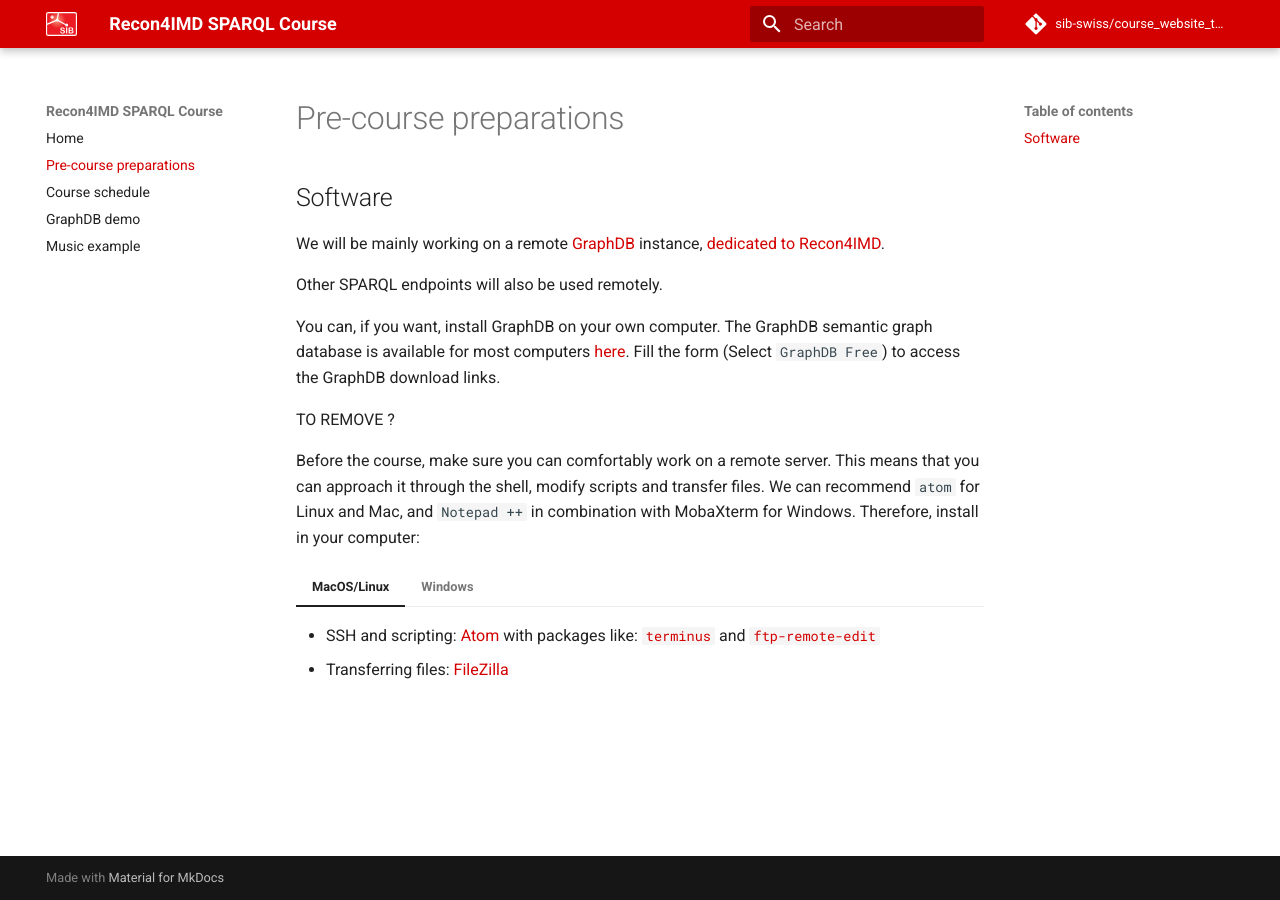
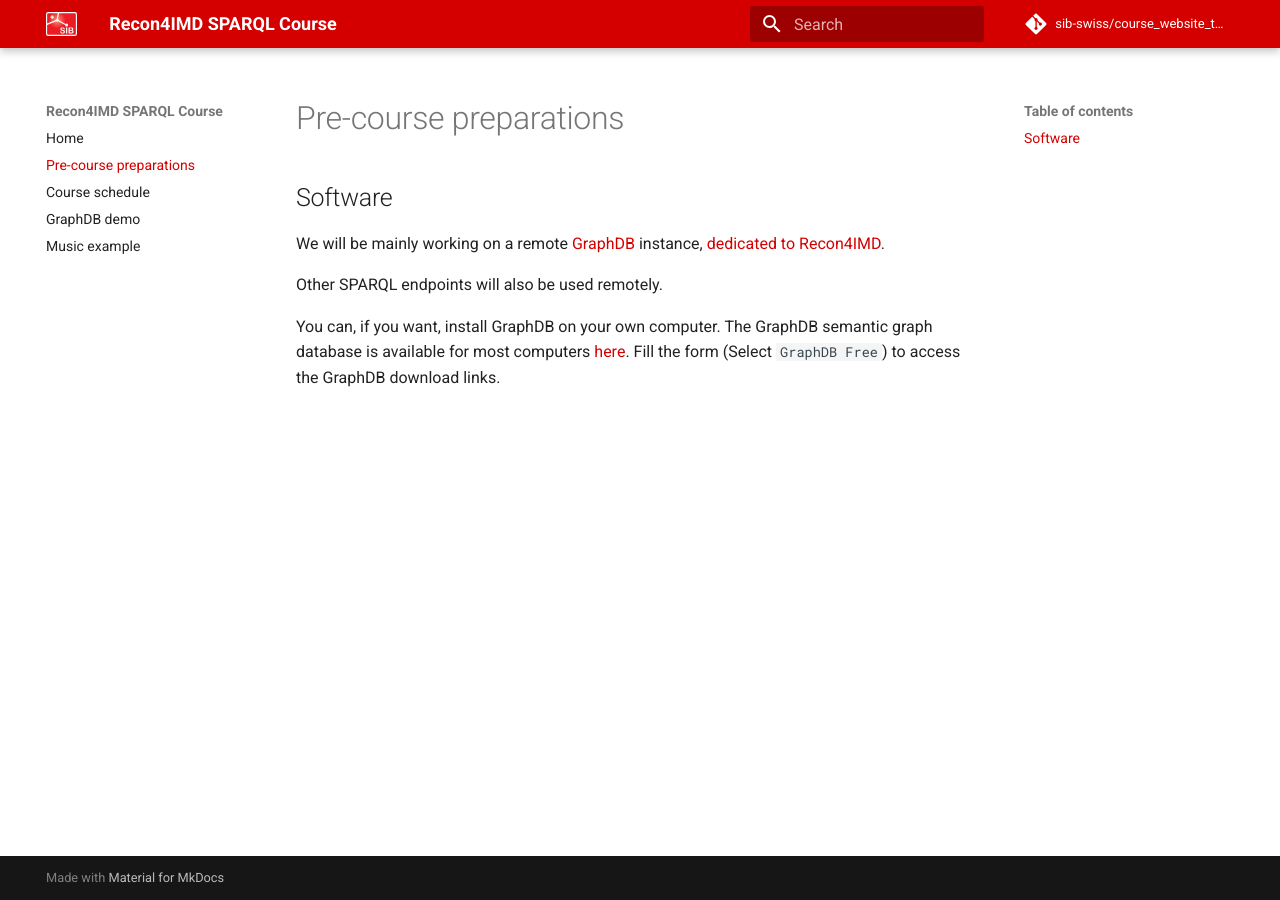
Before and after one commit to sib-swiss/SPARQL_course, an MkDocs documentation site: the page built from docs/precourse.md, in a window 1280 px wide. Built offline with MkDocs 1.6.1 and Material for MkDocs 9.7.7, drawn with Linux system fonts in a browser that asks for light colours; comment, search, counter and statistics services are not loaded.

Commit message:
Clean precourse

```diff
--- a/docs/precourse.md
+++ b/docs/precourse.md
@@ -5,16 +5,3 @@ We will be mainly working on a remote [GraphDB](https://graphdb.ontotext.com/) i
 Other SPARQL endpoints will also be used remotely.
 
 You can, if you want, install GraphDB on your own computer. The GraphDB semantic graph database is available for most computers [here](https://www.ontotext.com/products/graphdb/download/). Fill the form (Select `GraphDB Free`) to access the GraphDB download links.
-
-
-TO REMOVE ?
-
-Before the course, make sure you can comfortably work on a remote server. This means that you can approach it through the shell, modify scripts and transfer files. We can recommend `atom` for Linux and Mac, and `Notepad ++` in combination with MobaXterm for Windows. Therefore, install in your computer:
-
-=== "MacOS/Linux"
-    * SSH and scripting: [Atom](https://atom.io/) with packages like: [`terminus`](https://atom.io/packages/terminus) and [`ftp-remote-edit`](https://atom.io/packages/ftp-remote-edit)
-    * Transferring files: [FileZilla](https://filezilla-project.org/)
-
-=== "Windows"
-    * SSH and scripting: [MobaXterm](https://mobaxterm.mobatek.net/ "get MobaXterm") and/or [Notepad++](https://notepad-plus-plus.org/downloads/) with the plugin `NppFTP`
-    * Transferring files: [FileZilla](https://filezilla-project.org/)
```
